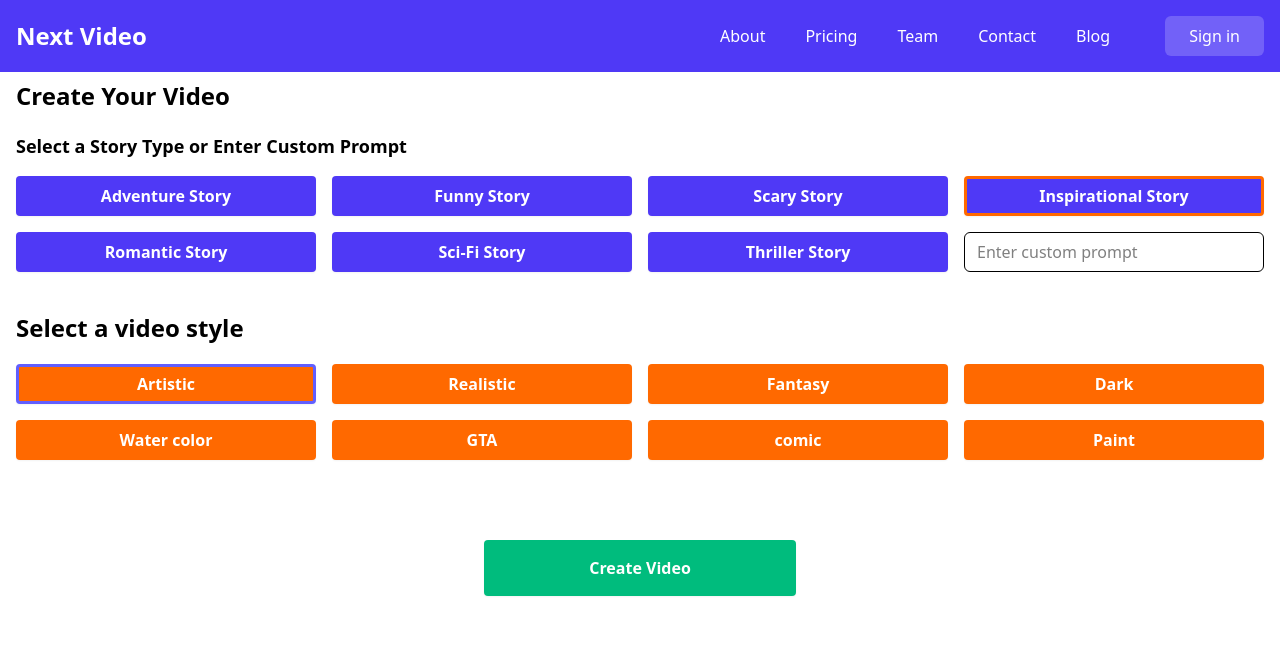
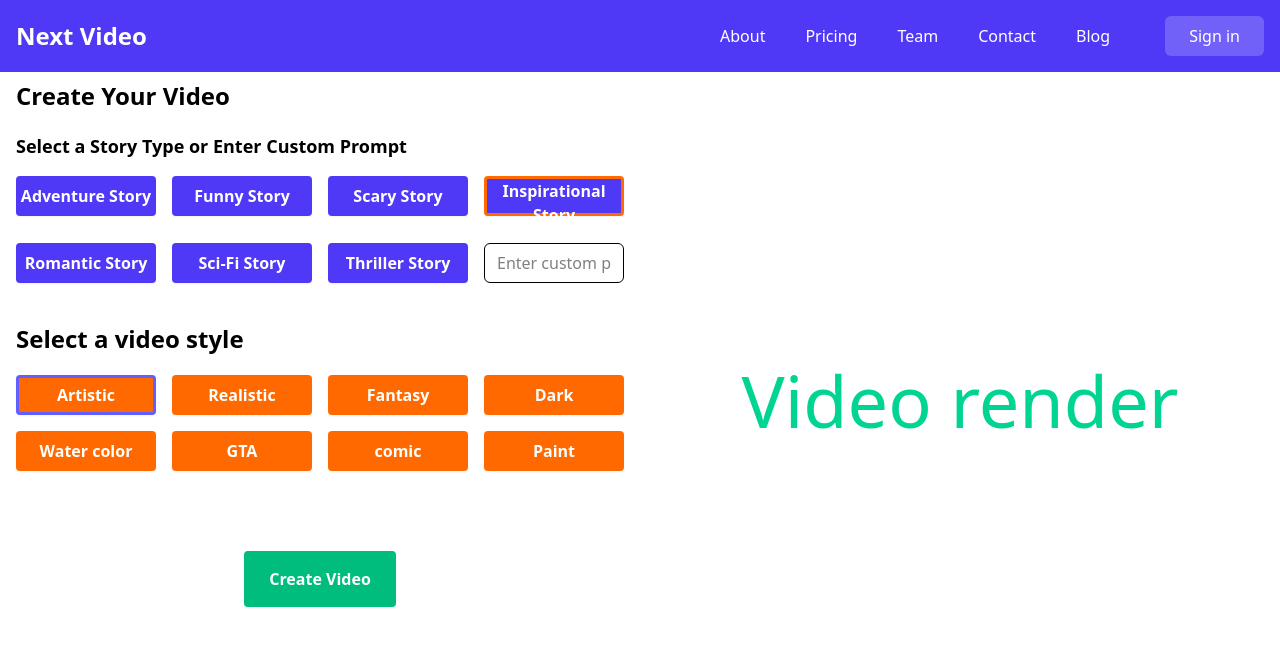
Before and after one commit to imran-farooq7/next-video, a Next.js app: page /dashboard/create-video in a window 1280 px wide. Shown: the top 646 px of the page. Built offline with nearby package versions, Linux system fonts and the light colour scheme; no server answers; what assemblyai would draw is missing.

Commit message:
split the create video page with video preview

```diff
--- a/app/dashboard/create-video/page.tsx
+++ b/app/dashboard/create-video/page.tsx
@@ -18,7 +18,8 @@ const CreateVideo = () => {
     loading,
   } = ctx!;
   return (
-    <div className="container mx-auto px-4 pt-20">
+    <div className="grid grid-cols-1 lg:grid-cols-2">
+      <div className="container mx-auto px-4 pt-20 ">
         <h1 className="text-2xl font-bold mb-5">Create Your Video</h1>
         <div>
           <h2 className="text-lg font-semibold mb-4">
@@ -102,6 +103,10 @@ const CreateVideo = () => {
         </button>
         <Modal />
       </div>
+      <div className="flex justify-center h-screen items-center">
+        <h1 className="text-7xl text-emerald-400">Video render</h1>
+      </div>
+    </div>
   );
 };
 
--- a/package.json
+++ b/package.json
@@ -12,11 +12,13 @@
     "@clerk/nextjs": "^6.18.0",
     "@google/genai": "^0.10.0",
     "@headlessui/react": "^2.2.2",
+    "@remotion/cli": "4.0.301",
     "assemblyai": "^4.12.2",
     "cloudinary": "^2.6.1",
     "next": "15.3.1",
     "react": "^19.0.0",
-    "react-dom": "^19.0.0"
+    "react-dom": "^19.0.0",
+    "remotion": "4.0.301"
   },
   "devDependencies": {
     "@tailwindcss/postcss": "^4",
```
Also changed, not shown: 1 other file (tests, documents, lock files or other folders). Lines whose indentation alone changed are shown as unchanged.
